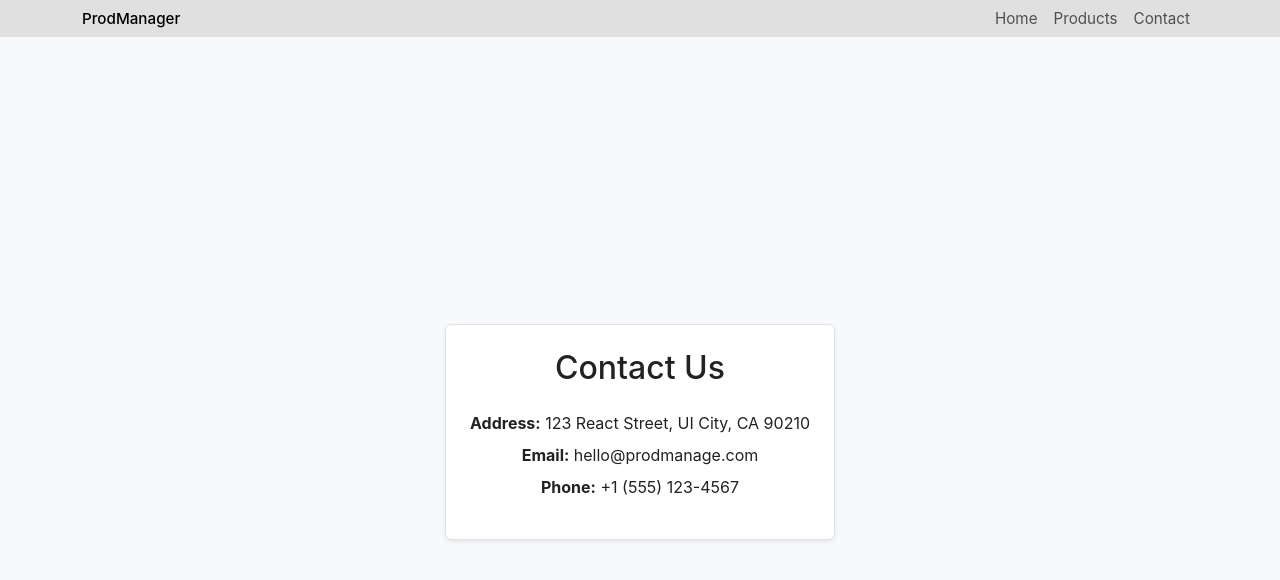
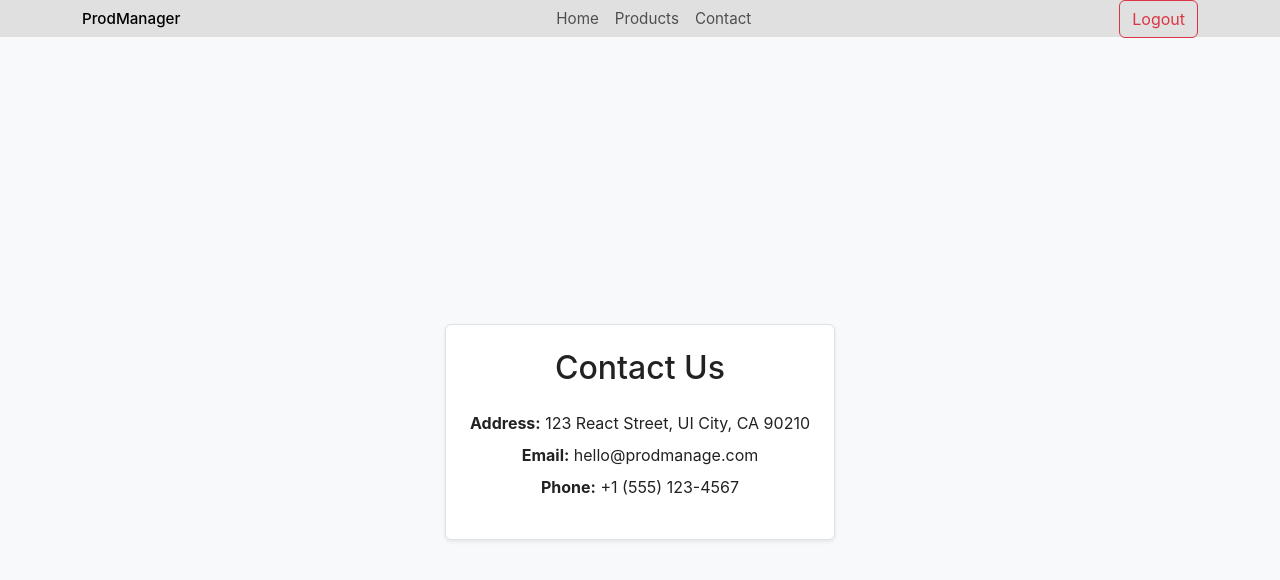
Before and after one commit to Imran039/mern-stack, a React (Vite) app in the folder frontend/: page /contact in a window 1280 px wide. Shown: the top 580 px of the page. Built offline with nearby package versions, Linux system fonts and the light colour scheme; sample sign-in values are in the browser's storage.

Commit message:
Tutorial 7

```diff
--- a/frontend/index.html
+++ b/frontend/index.html
@@ -4,7 +4,7 @@
     <meta charset="UTF-8" />
     <link rel="icon" type="image/svg+xml" href="/vite.svg" />
     <meta name="viewport" content="width=device-width, initial-scale=1.0" />
-    <title>Tutorial 6</title>
+    <title>Tutorial 7</title>
   </head>
   <body>
     <div id="root"></div>
--- a/frontend/src/App.jsx
+++ b/frontend/src/App.jsx
@@ -16,11 +16,8 @@ import Header from "./components/Header";
 
 function App() {
   const location = useLocation();
-  const isAuthenticated = !!localStorage.getItem("token");
   const showHeader =
-    isAuthenticated &&
-    location.pathname !== "/login" &&
-    location.pathname !== "/register";
+    location.pathname !== "/login" && location.pathname !== "/register";
 
   return (
     <>
@@ -28,8 +25,8 @@ function App() {
       <Routes>
         <Route path="/login" element={<Login />} />
         <Route path="/register" element={<Register />} />
-        <Route path="/" element={<PrivateRoute />}>
-          <Route path="/" element={<Home />} />
+        <Route path="/" element={<Home />} />
+        <Route element={<PrivateRoute />}>
           <Route path="/products" element={<Products />} />
           <Route path="/contact" element={<Contact />} />
         </Route>
--- a/frontend/src/components/Header.jsx
+++ b/frontend/src/components/Header.jsx
@@ -1,9 +1,37 @@
-import { Link } from "react-router-dom";
+import { Link, useNavigate } from "react-router-dom";
 import Nav from "react-bootstrap/Nav";
 import Navbar from "react-bootstrap/Navbar";
 import Container from "react-bootstrap/Container";
+import Button from "react-bootstrap/Button";
+import { useState } from "react";
 
 const Header = () => {
+  const navigate = useNavigate();
+  const [isLoggedIn, setIsLoggedIn] = useState(!!localStorage.getItem("token"));
+
+  // Listen for storage changes (e.g., login/logout in other tabs)
+  window.addEventListener("storage", () => {
+    setIsLoggedIn(!!localStorage.getItem("token"));
+  });
+
+  const handleLoginClick = () => {
+    // Autofill demo credentials and navigate to login page
+    localStorage.setItem(
+      "demoLogin",
+      JSON.stringify({
+        email: "demo@example.com",
+        password: "password123",
+      })
+    );
+    navigate("/login");
+  };
+
+  const handleLogoutClick = () => {
+    localStorage.removeItem("token");
+    setIsLoggedIn(false);
+    navigate("/login");
+  };
+
   return (
     <Navbar expand="lg" className="navbar-grey navbar-thin fixed-top">
       <Container>
@@ -12,7 +40,11 @@ const Header = () => {
         </Navbar.Brand>
         <Navbar.Toggle aria-controls="basic-navbar-nav" />
         <Navbar.Collapse id="basic-navbar-nav">
-          <Nav className="ms-auto">
+          <div style={{ display: "flex", width: "100%", alignItems: "center" }}>
+            <Nav
+              className="mx-auto"
+              style={{ flex: 1, justifyContent: "center", display: "flex" }}
+            >
               <Nav.Link as={Link} to="/">
                 Home
               </Nav.Link>
@@ -23,6 +55,26 @@ const Header = () => {
                 Contact
               </Nav.Link>
             </Nav>
+            <Nav className="ms-auto" style={{ flex: 0 }}>
+              {isLoggedIn ? (
+                <Button
+                  variant="outline-danger"
+                  onClick={handleLogoutClick}
+                  className="ms-2"
+                >
+                  Logout
+                </Button>
+              ) : (
+                <Button
+                  variant="outline-success"
+                  onClick={handleLoginClick}
+                  className="ms-2"
+                >
+                  Login
+                </Button>
+              )}
+            </Nav>
+          </div>
         </Navbar.Collapse>
       </Container>
     </Navbar>
--- /dev/null
+++ b/frontend/src/components/SkeletonCard.jsx
@@ -0,0 +1,18 @@
+import React from "react";
+import Skeleton from "react-loading-skeleton";
+import "react-loading-skeleton/dist/skeleton.css";
+import Card from "react-bootstrap/Card";
+
+const SkeletonCard = () => {
+  return (
+    <Card className="mb-4 shadow-sm card-img-top">
+      <Skeleton height={180} className="card-img-top" />
+      <Card.Body>
+        <Skeleton height={20} width={80} className="mb-2" />
+        <Skeleton height={20} width={60} />
+      </Card.Body>
+    </Card>
+  );
+};
+
+export default SkeletonCard;
--- a/frontend/src/pages/Products/Products.jsx
+++ b/frontend/src/pages/Products/Products.jsx
@@ -1,7 +1,7 @@
 import React, { useEffect, useState } from "react";
 import { useDispatch, useSelector } from "react-redux";
-import AddProduct from "./AddProduct";
-import ProductCard from "../../components/ProductCard";
+import { Suspense, lazy } from "react";
+import SkeletonCard from "../../components/SkeletonCard";
 import Empty from "../../components/Empty";
 import {
   Container,
@@ -19,6 +19,9 @@ import { Formik } from "formik";
 import * as Yup from "yup";
 import { toast } from "react-toastify";
 import { FaSearch, FaChevronDown } from "react-icons/fa";
+
+const ProductCard = lazy(() => import("../../components/ProductCard"));
+const AddProduct = lazy(() => import("./AddProduct"));
 
 const editValidationSchema = Yup.object({
   title: Yup.string().required("Product name is required"),
@@ -146,13 +149,21 @@ const Products = () => {
             </div>
           </div>
           <div>
+            <Suspense fallback={<SkeletonCard />}>
               <AddProduct />
+            </Suspense>
           </div>
         </div>
 
         {loading && (
           <div className="text-center my-5">
-            <Spinner animation="border" />
+            <Row className="g-4 justify-content-center products-grid">
+              {[...Array(6)].map((_, idx) => (
+                <Col key={idx} md={4}>
+                  <SkeletonCard />
+                </Col>
+              ))}
+            </Row>
           </div>
         )}
         {!loading && products.length === 0 ? (
@@ -162,6 +173,7 @@ const Products = () => {
             className="products-grid"
             style={{ display: "flex", justifyContent: "center", gap: "2rem" }}
           >
+            <Suspense fallback={<SkeletonCard />}>
               {products.map((product) => (
                 <div key={product._id} style={{ maxWidth: 350, width: "100%" }}>
                   <ProductCard
@@ -171,9 +183,11 @@ const Products = () => {
                   />
                 </div>
               ))}
+            </Suspense>
           </div>
         ) : (
           <Row className="g-4 justify-content-center products-grid">
+            <Suspense fallback={<SkeletonCard />}>
               {products.map((product) => (
                 <Col key={product._id} md={4}>
                   <ProductCard
@@ -183,6 +197,7 @@ const Products = () => {
                   />
                 </Col>
               ))}
+            </Suspense>
           </Row>
         )}
         <Row className="mt-4">
```
Lines whose indentation alone changed are shown as unchanged.
